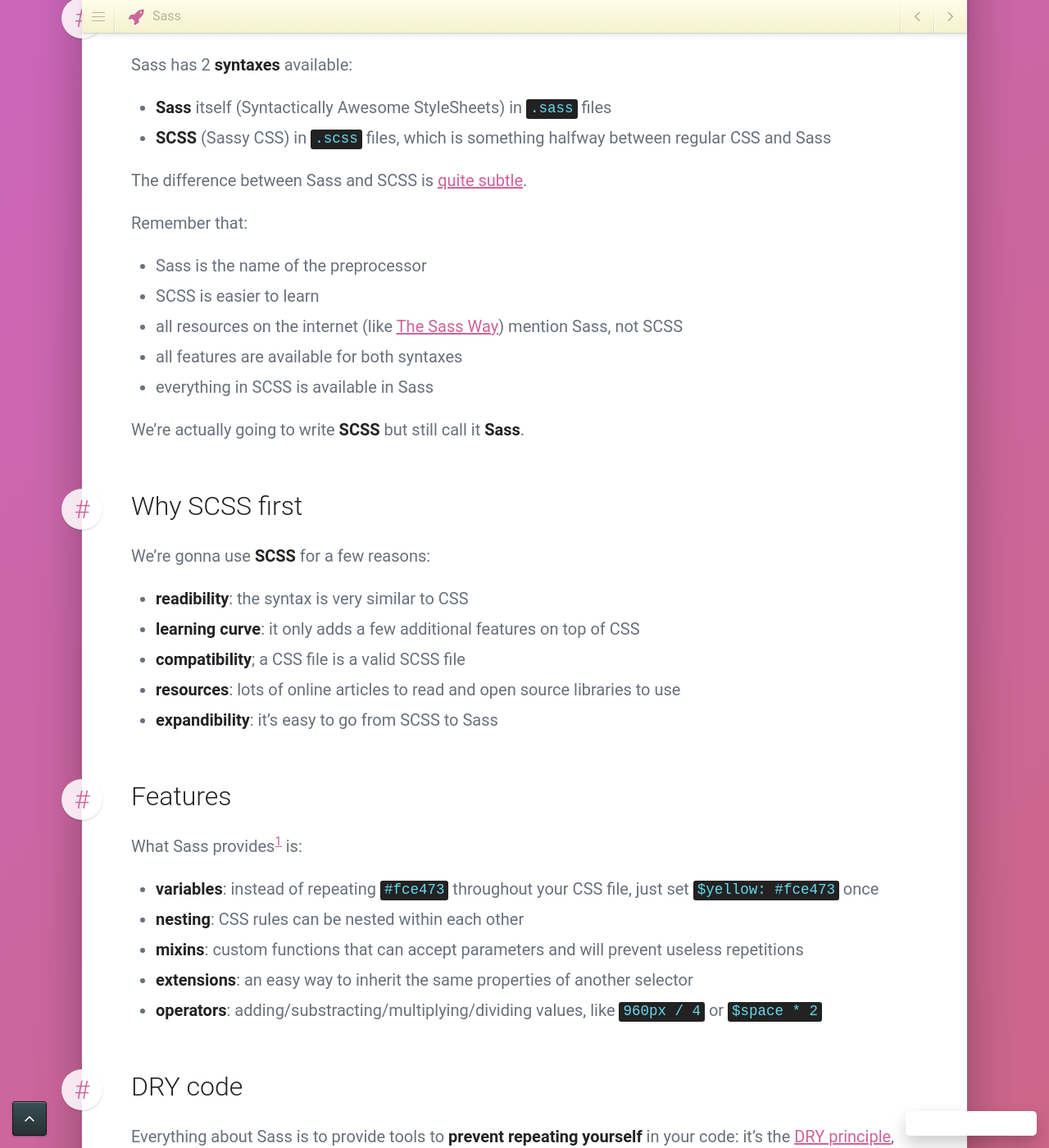
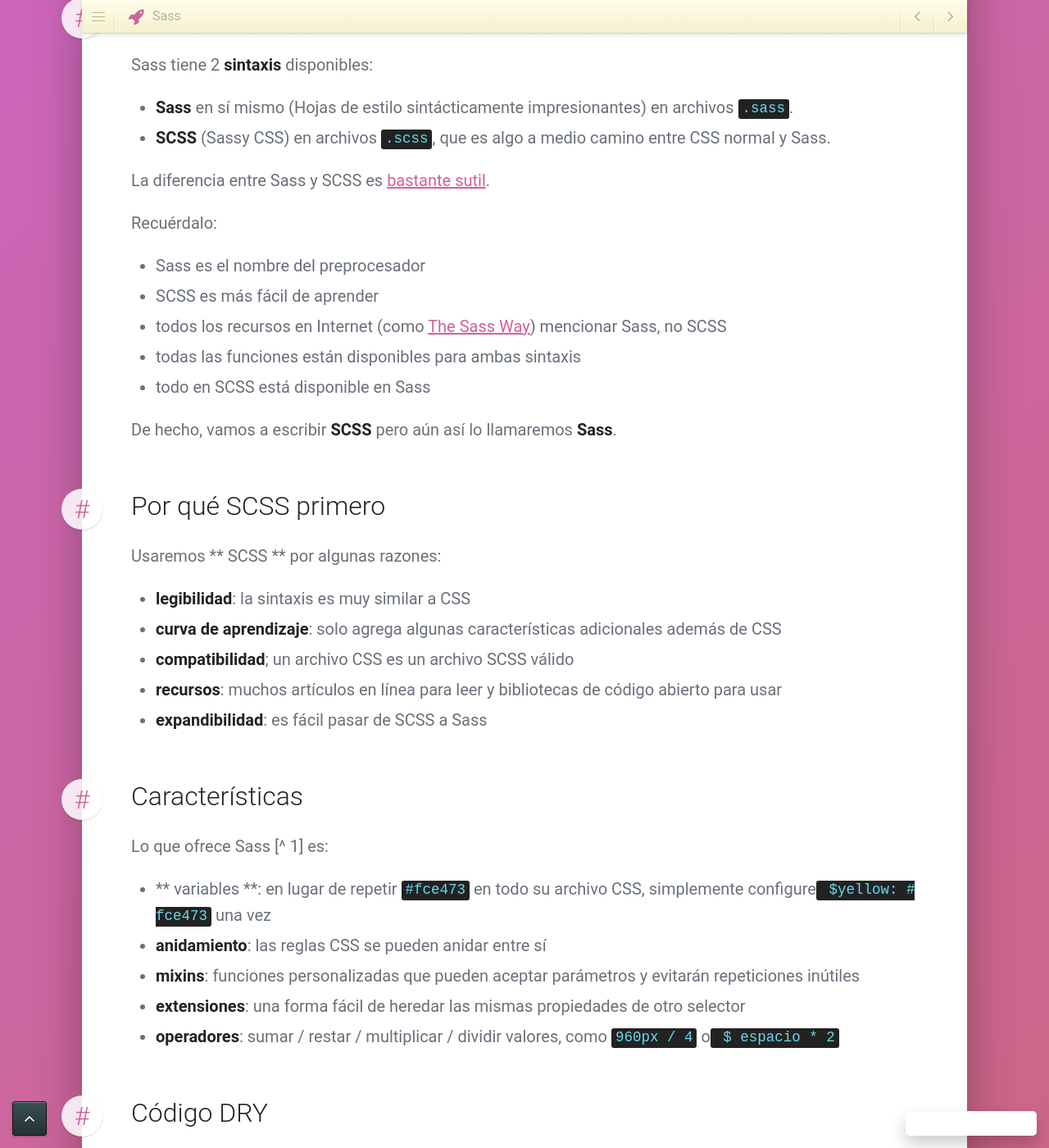
Before and after one commit to jgthms/marksheet, a Jekyll site: the page built from _posts/2015-09-02-sass-scss-less.md, in a window 1280 px wide and 1400 px high, scrolled down 844 px. Shown: the whole window at 82% size. Built offline with Jekyll 4.4.1, drawn with Linux system fonts in a browser that asks for light colours; nearby versions of some CDN libraries; a script that is not in the unit is left out; comment, search, counter and statistics services are not loaded; some of the changed text lies outside the part shown.

Commit message:
Traducción 2015-09-02-sass-scss-less.md
Traducción 2015-09-02-sass-scss-less.md de Edgar Iglesias (edgar-igl)

```diff
--- a/_posts/2015-09-02-sass-scss-less.md
+++ b/_posts/2015-09-02-sass-scss-less.md
@@ -1,66 +1,66 @@
 ---
 layout: post
-title: "<strong>Sass</strong> vs <strong>SCSS</strong> vs <strong>Less</strong>"
-subtitle: "The Sass way"
+title: "<strong>Sass</strong> frente a <strong>SCSS</strong> frente a <strong>Less</strong>"
+subtitle: "El camino de Sass"
 section: sass
 ---
 
-There are 2 CSS preprocessors to choose from:
+Hay 2 preprocesadores CSS para elegir:
 
 * **Less** [https://lesscss.org/](https://lesscss.org)
 * **Sass** [https://sass-lang.com/](https://sass-lang.com)
 
-They both have been around for several years. We're going to use **Sass**.
+Ambos han existido durante varios años. Usaremos **Sass**.
 
 ### Sass vs SCSS
 
-Sass has 2 **syntaxes** available:
+Sass tiene 2 **sintaxis** disponibles:
 
-* **Sass** itself (Syntactically Awesome StyleSheets) in `.sass` files
-* **SCSS** (Sassy CSS) in `.scss` files, which is something halfway between regular CSS and Sass
+* **Sass** en sí mismo (Hojas de estilo sintácticamente impresionantes) en archivos `.sass`.
+* **SCSS** (Sassy CSS) en archivos `.scss`, que es algo a medio camino entre CSS normal y Sass.
 
-The difference between Sass and SCSS is [quite subtle](https://sass-lang.com/documentation/file.SASS_REFERENCE.html#syntax).
+La diferencia entre Sass y SCSS es [bastante sutil](https://sass-lang.com/documentation/file.SASS_REFERENCE.html#syntax).
 
-Remember that:
+Recuérdalo:
 
-* Sass is the name of the preprocessor
-* SCSS is easier to learn
-* all resources on the internet (like [The Sass Way](https://thesassway.com/)) mention Sass, not SCSS
-* all features are available for both syntaxes
-* everything in SCSS is available in Sass
+* Sass es el nombre del preprocesador
+* SCSS es más fácil de aprender
+* todos los recursos en Internet (como [The Sass Way](https://thesassway.com/)) mencionar Sass, no SCSS
+* todas las funciones están disponibles para ambas sintaxis
+* todo en SCSS está disponible en Sass
 
-We're actually going to write **SCSS** but still call it **Sass**.
+De hecho, vamos a escribir **SCSS** pero aún así lo llamaremos **Sass**.
 
-### Why SCSS first
+### Por qué SCSS primero
 
-We're gonna use **SCSS** for a few reasons:
+Usaremos ** SCSS ** por algunas razones:
 
-* **readibility**: the syntax is very similar to CSS
-* **learning curve**: it only adds a few additional features on top of CSS
-* **compatibility**; a CSS file is a valid SCSS file
-* **resources**: lots of online articles to read and open source libraries to use
-* **expandibility**: it's easy to go from SCSS to Sass
+* **legibilidad**: la sintaxis es muy similar a CSS
+* **curva de aprendizaje**: solo agrega algunas características adicionales además de CSS
+* **compatibilidad**; un archivo CSS es un archivo SCSS válido
+* **recursos**: muchos artículos en línea para leer y bibliotecas de código abierto para usar
+* **expandibilidad**: es fácil pasar de SCSS a Sass
 
-### Features
+### Características
 
-What Sass provides[^1] is:
+Lo que ofrece Sass [^ 1] es:
 
-* **variables**: instead of repeating `#fce473` throughout your CSS file, just set `$yellow: #fce473` once
-* **nesting**: CSS rules can be nested within each other
-* **mixins**: custom functions that can accept parameters and will prevent useless repetitions
-* **extensions**: an easy way to inherit the same properties of another selector
-* **operators**: adding/substracting/multiplying/dividing values, like `960px / 4` or `$space * 2`
+* ** variables **: en lugar de repetir `#fce473` en todo su archivo CSS, simplemente configure` $yellow: # fce473` una vez
+* **anidamiento**: las reglas CSS se pueden anidar entre sí
+* **mixins**: funciones personalizadas que pueden aceptar parámetros y evitarán repeticiones inútiles
+* **extensiones**: una forma fácil de heredar las mismas propiedades de otro selector
+* **operadores**: sumar / restar / multiplicar / dividir valores, como `960px / 4` o` $ espacio * 2`
 
-### DRY code
+### Código DRY
 
-Everything about Sass is to provide tools to **prevent repeating yourself** in your code: it's the [DRY principle](https://en.wikipedia.org/wiki/Don't_repeat_yourself), which stands for _Don't repeat yourself_.
+Todo en Sass es proporcionar herramientas para ** evitar que se repita ** en su código: es el [principio DRY](https://en.wikipedia.org/wiki/Don't_repeat_yourself), que significa _No te repitas_.
 
-* **variables** prevents repeating _values_
-* **nesting** prevents repeating _selectors_
-* **mixins** and **extensions** prevent repeating _properties_
+* **variables** evita la repetición de _valores_
+* **anidamiento** evita la repetición de _selectores_
+* **mixins** y **extensiones** evitan la repetición de _propiedades_
 
-### Installing Sass
+### Instalando Sass
 
-Head towards [https://sass-lang.com/install](https://sass-lang.com/install) to install Sass on your computer.
+Dirigirse hacia [https://sass-lang.com/install](https://sass-lang.com/install) para instalar Sass en su computadora.
 
-[^1]: and any CSS preprocessor for that matter, but I'll refer to Sass only from now on.
+[^1]: y cualquier preprocesador CSS para el caso, pero me referiré a Sass solo de ahora en adelante.
```
